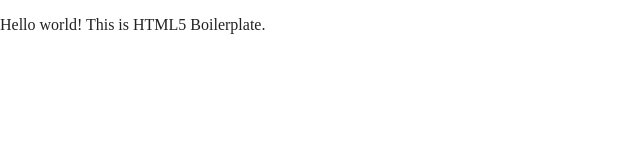
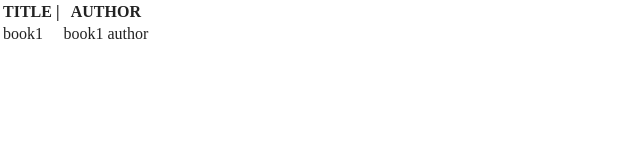
Before and after one commit to Nelson-Delpozo/LibraryApp, a website built with Parcel: page index.html in a window 1280 px wide. Shown: the whole page, without its empty margins (0-640 px from the left). Built offline with nearby package versions, Linux system fonts and the light colour scheme.

Commit message:
made a table to display books

```diff
--- a/index.html
+++ b/index.html
@@ -25,7 +25,29 @@
 <body>
 
   <!-- Add your site or application content here -->
-  <p>Hello world! This is HTML5 Boilerplate.</p>
+<!--  <p>Hello world! This is HTML5 Boilerplate.</p>-->
+
+  <table>
+    <tr>
+      <th>TITLE  |</th>
+      <th>  AUTHOR</th>
+    </tr>
+    <tr>
+      <td>
+        book1
+      </td>
+      <td>
+        book1 author
+      </td>
+    </tr>
+
+
+  </table>
+
+
+
+
+
   <script src="js/vendor/modernizr-3.11.2.min.js"></script>
   <script src="js/plugins.js"></script>
   <script src="js/main.js"></script>
--- a/js/main.js
+++ b/js/main.js
@@ -12,3 +12,7 @@
 let book1 = new Book("For Whom the Bell Tolls", "Hemingway")
 let book2 = new Book("On the Road", "Kerouac")
 let book3 = new Book("Journey to the East", "Hesse")
+
+for(let i = 0; i < myLibrary.length; i++){
+
+}
```
